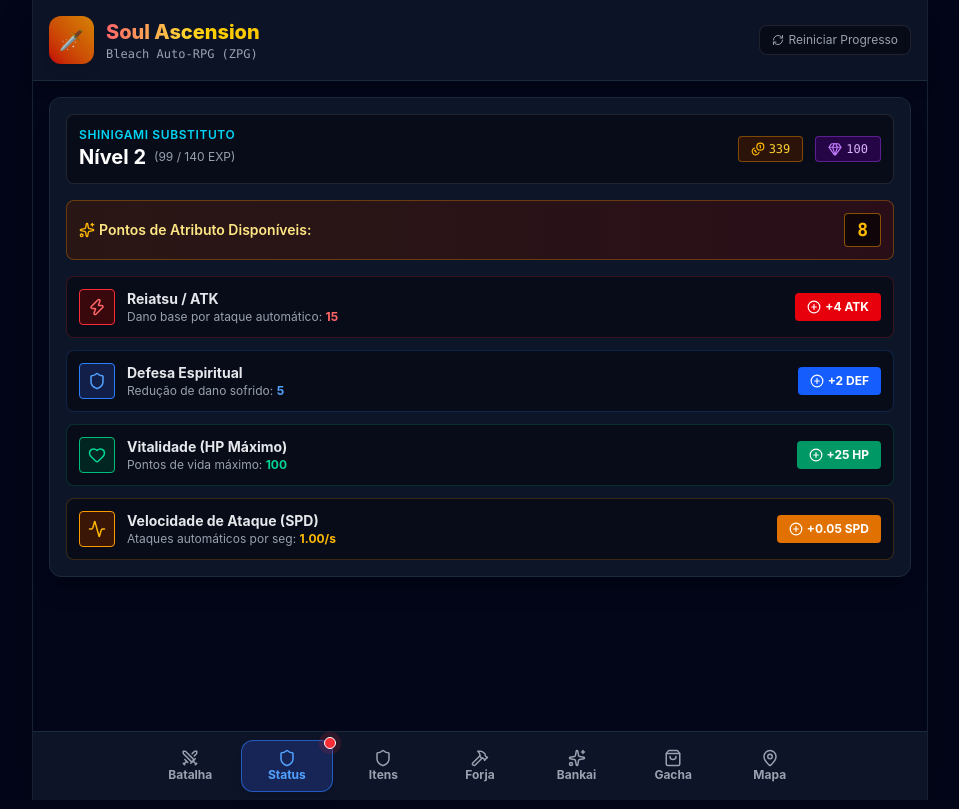
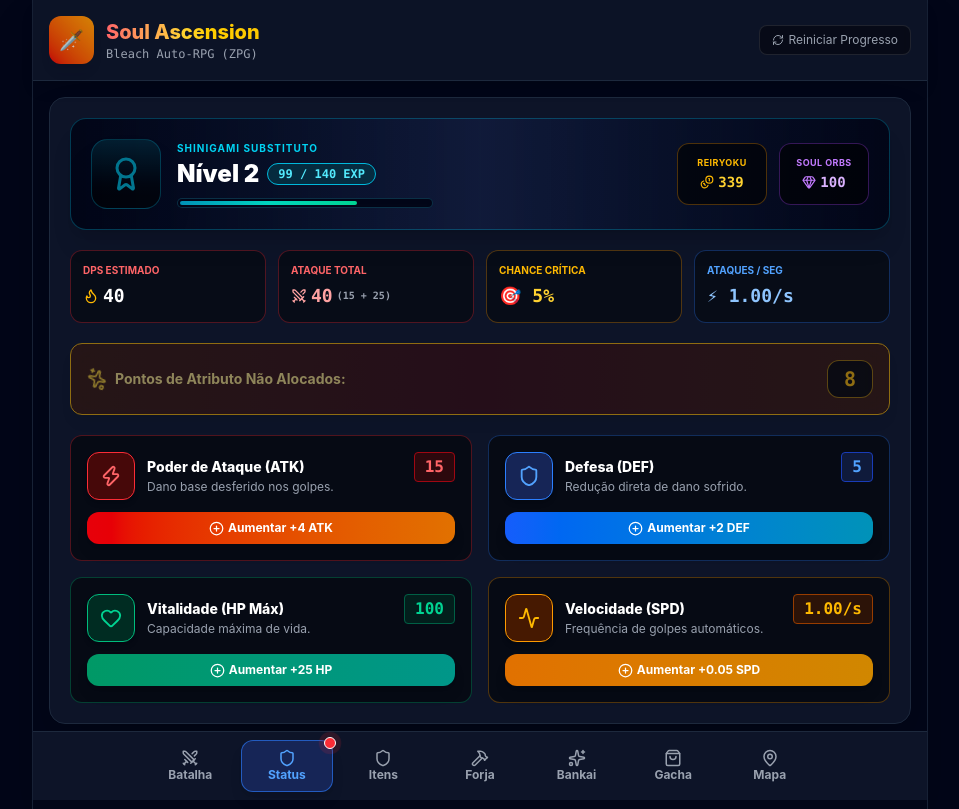
Before and after one commit to sandroumekita/soul-ascension-zpg, a React (Vite) app: page / in a window 1280 px wide. Both pictures are taken after a click on the button "Status". Shown: the whole page, without its empty margins (160-1119 px from the left). Built offline with nearby package versions, Linux system fonts and the light colour scheme.

Commit message:
feat: complete redesign of StatsPanel UI with Hero Header, EXP progress bar, total DPS & combat stats overview

```diff
--- a/src/components/StatsPanel.tsx
+++ b/src/components/StatsPanel.tsx
@@ -1,123 +1,210 @@
 import React from 'react';
 import { useGameStore } from '../store/useGameStore';
 import { GAME_THEME } from '../config/themeConfig';
-import { Shield, Zap, Heart, Activity, PlusCircle, Coins, Gem, Sparkles } from 'lucide-react';
+import { Shield, Zap, Heart, Activity, PlusCircle, Coins, Gem, Sparkles, Award, Swords, Flame } from 'lucide-react';
 
 export const StatsPanel: React.FC = () => {
-  const { stats, allocateStatPoint } = useGameStore();
+  const { stats, equippedWeapon, allocateStatPoint } = useGameStore();
+
+  const expPct = Math.max(0, Math.min(100, (stats.exp / stats.nextLevelExp) * 100));
+
+  // Atributos totais combinando base + equipamento
+  const weaponAtk = equippedWeapon ? equippedWeapon.atk : 0;
+  const totalAtk = stats.baseAtk + weaponAtk;
+  const critPct = (equippedWeapon ? equippedWeapon.critChance * 100 : 5);
+  const calculatedDps = Math.round(totalAtk * stats.baseSpd);
 
   return (
-    <div className="bg-slate-900/90 text-white p-4 rounded-xl border border-slate-800 flex flex-col gap-4 shadow-xl">
-      {/* Header do Heroi */}
-      <div className="flex justify-between items-center bg-black/40 p-3 rounded-lg border border-white/10">
+    <div className="bg-slate-900/90 text-white p-5 rounded-2xl border border-slate-800 flex flex-col gap-5 shadow-2xl backdrop-blur-md">
+      {/* Header do Herói com Avatar / Card Estilizado */}
+      <div className="bg-gradient-to-r from-slate-950 via-blue-950/40 to-slate-950 p-5 rounded-2xl border border-cyan-500/30 shadow-xl flex flex-col md:flex-row justify-between md:items-center gap-4 relative overflow-hidden">
+        <div className="flex items-center gap-4 z-10">
+          <div className="p-4 bg-gradient-to-b from-cyan-950 to-black rounded-2xl border border-cyan-500/50 text-cyan-400 shadow-2xl animate-pulse flex items-center justify-center">
+            <Award size={36} />
+          </div>
           <div>
-          <div className="text-xs text-cyan-400 font-semibold uppercase tracking-wider">{GAME_THEME.heroTitle}</div>
-          <div className="text-xl font-bold flex items-center gap-2">
+            <span className="text-[10px] font-bold text-cyan-400 uppercase tracking-widest block mb-0.5">{GAME_THEME.heroTitle}</span>
+            <h2 className="text-2xl font-black text-white flex items-center gap-2">
               Nível {stats.level}
-            <span className="text-xs text-gray-400 font-normal">
-              ({stats.exp} / {stats.nextLevelExp} EXP)
+              <span className="text-xs px-2.5 py-0.5 rounded-full bg-cyan-950/80 border border-cyan-500 text-cyan-300 font-mono font-bold">
+                {stats.exp} / {stats.nextLevelExp} EXP
               </span>
-          </div>
-        </div>
-        <div className="flex gap-3 text-right">
-          <div className="bg-amber-950/60 px-3 py-1 rounded border border-amber-500/40 text-amber-300 font-mono text-xs flex items-center gap-1">
-            <Coins size={14} className="text-amber-400" /> {stats.gold}
-          </div>
-          <div className="bg-purple-950/60 px-3 py-1 rounded border border-purple-500/40 text-purple-300 font-mono text-xs flex items-center gap-1">
-            <Gem size={14} className="text-purple-400" /> {stats.gems}
+            </h2>
+            {/* Barra de Progresso de EXP */}
+            <div className="w-48 sm:w-64 bg-slate-950 h-2.5 rounded-full overflow-hidden border border-cyan-900/60 p-0.5 mt-2 shadow-inner">
+              <div
+                className="bg-gradient-to-r from-cyan-600 via-teal-400 to-emerald-400 h-full rounded-full transition-all duration-300"
+                style={{ width: `${expPct}%` }}
+              />
             </div>
           </div>
         </div>
 
-      {/* Pontos de Atributos Disponíveis */}
-      <div className="flex justify-between items-center bg-gradient-to-r from-amber-950/50 to-red-950/50 p-3 rounded-lg border border-amber-500/30">
-        <span className="text-sm font-semibold text-amber-200 flex items-center gap-1">
-          <Sparkles size={16} className="text-amber-400" /> Pontos de Atributo Disponíveis:
+        {/* Recursos do Jogador (Moedas & Joias em Cards Elegantes) */}
+        <div className="flex gap-3 z-10">
+          <div className="bg-black/60 p-3 rounded-xl border border-amber-500/30 flex flex-col items-center min-w-[90px]">
+            <span className="text-[9px] text-amber-400 font-bold uppercase tracking-wider">{GAME_THEME.currencyName}</span>
+            <span className="text-sm font-mono font-extrabold text-amber-300 mt-0.5 flex items-center gap-1">
+              <Coins size={14} className="text-amber-400" /> {stats.gold}
             </span>
-        <span className="text-lg font-bold font-mono text-amber-400 bg-black/60 px-3 py-0.5 rounded border border-amber-500/50">
+          </div>
+
+          <div className="bg-black/60 p-3 rounded-xl border border-purple-500/30 flex flex-col items-center min-w-[90px]">
+            <span className="text-[9px] text-purple-400 font-bold uppercase tracking-wider">{GAME_THEME.premiumCurrencyName}</span>
+            <span className="text-sm font-mono font-extrabold text-purple-300 mt-0.5 flex items-center gap-1">
+              <Gem size={14} className="text-purple-400" /> {stats.gems}
+            </span>
+          </div>
+        </div>
+      </div>
+
+      {/* Resumo de Atributos Totais de Combate (DPS / Crítico / Equipamento) */}
+      <div className="grid grid-cols-2 sm:grid-cols-4 gap-3">
+        <div className="bg-black/40 p-3 rounded-xl border border-red-500/30 flex flex-col">
+          <span className="text-[10px] text-red-400 font-bold uppercase">DPS Estimado</span>
+          <span className="text-lg font-mono font-extrabold text-white mt-1 flex items-center gap-1">
+            <Flame size={16} className="text-amber-400" /> {calculatedDps}
+          </span>
+        </div>
+
+        <div className="bg-black/40 p-3 rounded-xl border border-red-500/30 flex flex-col">
+          <span className="text-[10px] text-red-400 font-bold uppercase">Ataque Total</span>
+          <span className="text-lg font-mono font-extrabold text-red-300 mt-1 flex items-center gap-1">
+            <Swords size={16} /> {totalAtk} <span className="text-[10px] text-gray-400">({stats.baseAtk} + {weaponAtk})</span>
+          </span>
+        </div>
+
+        <div className="bg-black/40 p-3 rounded-xl border border-amber-500/30 flex flex-col">
+          <span className="text-[10px] text-amber-400 font-bold uppercase">Chance Crítica</span>
+          <span className="text-lg font-mono font-extrabold text-amber-300 mt-1">
+            🎯 {critPct.toFixed(0)}%
+          </span>
+        </div>
+
+        <div className="bg-black/40 p-3 rounded-xl border border-blue-500/30 flex flex-col">
+          <span className="text-[10px] text-blue-400 font-bold uppercase">Ataques / Seg</span>
+          <span className="text-lg font-mono font-extrabold text-blue-300 mt-1">
+            ⚡ {stats.baseSpd.toFixed(2)}/s
+          </span>
+        </div>
+      </div>
+
+      {/* Alerta / Banner de Pontos de Atributo Disponíveis */}
+      <div className={`p-4 rounded-xl border backdrop-blur-md flex justify-between items-center transition ${stats.statPoints > 0 ? 'bg-gradient-to-r from-amber-950/80 via-red-950/80 to-amber-950/80 border-amber-400 shadow-lg animate-pulse' : 'bg-black/40 border-white/10'}`}>
+        <div className="flex items-center gap-2">
+          <Sparkles size={20} className={stats.statPoints > 0 ? 'text-amber-300 animate-spin' : 'text-gray-500'} />
+          <span className="text-sm font-bold text-amber-200">
+            Pontos de Atributo Não Alocados:
+          </span>
+        </div>
+        <span className="text-xl font-extrabold font-mono text-amber-400 bg-black/80 px-4 py-1 rounded-xl border border-amber-400/60 shadow-inner">
           {stats.statPoints}
         </span>
       </div>
 
-      {/* Lista de Atributos para Upgrade */}
-      <div className="grid grid-cols-1 gap-3">
+      {/* Grade de Alocação de Atributos com Layout Moderno */}
+      <div className="grid grid-cols-1 sm:grid-cols-2 gap-4">
         {/* ATK */}
-        <div className="flex justify-between items-center bg-black/40 p-3 rounded-lg border border-red-500/20">
+        <div className="bg-black/50 p-4 rounded-xl border border-red-500/30 hover:border-red-500 transition flex flex-col justify-between gap-3">
+          <div className="flex items-start justify-between">
             <div className="flex items-center gap-3">
-            <div className="p-2 bg-red-950/80 rounded border border-red-500 text-red-400">
-              <Zap size={18} />
+              <div className="p-3 bg-red-950 rounded-xl border border-red-500 text-red-400 shadow-md">
+                <Zap size={22} />
               </div>
               <div>
-              <div className="text-sm font-bold text-gray-200">Reiatsu / ATK</div>
-              <div className="text-xs text-gray-400">Dano base por ataque automático: <span className="text-red-400 font-bold">{stats.baseAtk}</span></div>
+                <h4 className="text-sm font-extrabold text-white">Poder de Ataque (ATK)</h4>
+                <p className="text-xs text-gray-400 mt-0.5">Dano base desferido nos golpes.</p>
               </div>
             </div>
+            <span className="text-base font-extrabold font-mono text-red-400 bg-red-950/60 px-2.5 py-0.5 rounded border border-red-800">
+              {stats.baseAtk}
+            </span>
+          </div>
+
           <button
             onClick={() => allocateStatPoint('atk')}
             disabled={stats.statPoints <= 0}
-            className="px-3 py-1.5 bg-red-600 hover:bg-red-500 disabled:opacity-40 text-white font-bold text-xs rounded transition flex items-center gap-1"
+            className="w-full py-2 bg-gradient-to-r from-red-600 to-amber-600 hover:from-red-500 hover:to-amber-500 disabled:opacity-40 text-white font-bold text-xs rounded-xl shadow-lg transition flex items-center justify-center gap-1 cursor-pointer disabled:cursor-not-allowed"
           >
-            <PlusCircle size={14} /> +4 ATK
+            <PlusCircle size={15} /> Aumentar +4 ATK
           </button>
         </div>
 
         {/* DEF */}
-        <div className="flex justify-between items-center bg-black/40 p-3 rounded-lg border border-blue-500/20">
+        <div className="bg-black/50 p-4 rounded-xl border border-blue-500/30 hover:border-blue-500 transition flex flex-col justify-between gap-3">
+          <div className="flex items-start justify-between">
             <div className="flex items-center gap-3">
-            <div className="p-2 bg-blue-950/80 rounded border border-blue-500 text-blue-400">
-              <Shield size={18} />
+              <div className="p-3 bg-blue-950 rounded-xl border border-blue-500 text-blue-400 shadow-md">
+                <Shield size={22} />
               </div>
               <div>
-              <div className="text-sm font-bold text-gray-200">Defesa Espiritual</div>
-              <div className="text-xs text-gray-400">Redução de dano sofrido: <span className="text-blue-400 font-bold">{stats.baseDef}</span></div>
+                <h4 className="text-sm font-extrabold text-white">Defesa (DEF)</h4>
+                <p className="text-xs text-gray-400 mt-0.5">Redução direta de dano sofrido.</p>
               </div>
             </div>
+            <span className="text-base font-extrabold font-mono text-blue-400 bg-blue-950/60 px-2.5 py-0.5 rounded border border-blue-800">
+              {stats.baseDef}
+            </span>
+          </div>
+
           <button
             onClick={() => allocateStatPoint('def')}
             disabled={stats.statPoints <= 0}
-            className="px-3 py-1.5 bg-blue-600 hover:bg-blue-500 disabled:opacity-40 text-white font-bold text-xs rounded transition flex items-center gap-1"
+            className="w-full py-2 bg-gradient-to-r from-blue-600 to-cyan-600 hover:from-blue-500 hover:to-cyan-500 disabled:opacity-40 text-white font-bold text-xs rounded-xl shadow-lg transition flex items-center justify-center gap-1 cursor-pointer disabled:cursor-not-allowed"
           >
-            <PlusCircle size={14} /> +2 DEF
+            <PlusCircle size={15} /> Aumentar +2 DEF
           </button>
         </div>
 
         {/* HP */}
-        <div className="flex justify-between items-center bg-black/40 p-3 rounded-lg border border-emerald-500/20">
+        <div className="bg-black/50 p-4 rounded-xl border border-emerald-500/30 hover:border-emerald-500 transition flex flex-col justify-between gap-3">
+          <div className="flex items-start justify-between">
             <div className="flex items-center gap-3">
-            <div className="p-2 bg-emerald-950/80 rounded border border-emerald-500 text-emerald-400">
-              <Heart size={18} />
+              <div className="p-3 bg-emerald-950 rounded-xl border border-emerald-500 text-emerald-400 shadow-md">
+                <Heart size={22} />
               </div>
               <div>
-              <div className="text-sm font-bold text-gray-200">Vitalidade (HP Máximo)</div>
-              <div className="text-xs text-gray-400">Pontos de vida máximo: <span className="text-emerald-400 font-bold">{stats.baseHp}</span></div>
+                <h4 className="text-sm font-extrabold text-white">Vitalidade (HP Máx)</h4>
+                <p className="text-xs text-gray-400 mt-0.5">Capacidade máxima de vida.</p>
               </div>
             </div>
+            <span className="text-base font-extrabold font-mono text-emerald-400 bg-emerald-950/60 px-2.5 py-0.5 rounded border border-emerald-800">
+              {stats.baseHp}
+            </span>
+          </div>
+
           <button
             onClick={() => allocateStatPoint('hp')}
             disabled={stats.statPoints <= 0}
-            className="px-3 py-1.5 bg-emerald-600 hover:bg-emerald-500 disabled:opacity-40 text-white font-bold text-xs rounded transition flex items-center gap-1"
+            className="w-full py-2 bg-gradient-to-r from-emerald-600 to-teal-600 hover:from-emerald-500 hover:to-teal-500 disabled:opacity-40 text-white font-bold text-xs rounded-xl shadow-lg transition flex items-center justify-center gap-1 cursor-pointer disabled:cursor-not-allowed"
           >
-            <PlusCircle size={14} /> +25 HP
+            <PlusCircle size={15} /> Aumentar +25 HP
           </button>
         </div>
 
         {/* SPD */}
-        <div className="flex justify-between items-center bg-black/40 p-3 rounded-lg border border-amber-500/20">
+        <div className="bg-black/50 p-4 rounded-xl border border-amber-500/30 hover:border-amber-500 transition flex flex-col justify-between gap-3">
+          <div className="flex items-start justify-between">
             <div className="flex items-center gap-3">
-            <div className="p-2 bg-amber-950/80 rounded border border-amber-500 text-amber-400">
-              <Activity size={18} />
+              <div className="p-3 bg-amber-950 rounded-xl border border-amber-500 text-amber-400 shadow-md">
+                <Activity size={22} />
               </div>
               <div>
-              <div className="text-sm font-bold text-gray-200">Velocidade de Ataque (SPD)</div>
-              <div className="text-xs text-gray-400">Ataques automáticos por seg: <span className="text-amber-400 font-bold">{stats.baseSpd.toFixed(2)}/s</span></div>
+                <h4 className="text-sm font-extrabold text-white">Velocidade (SPD)</h4>
+                <p className="text-xs text-gray-400 mt-0.5">Frequência de golpes automáticos.</p>
               </div>
             </div>
+            <span className="text-base font-extrabold font-mono text-amber-400 bg-amber-950/60 px-2.5 py-0.5 rounded border border-amber-800">
+              {stats.baseSpd.toFixed(2)}/s
+            </span>
+          </div>
+
           <button
             onClick={() => allocateStatPoint('spd')}
             disabled={stats.statPoints <= 0}
-            className="px-3 py-1.5 bg-amber-600 hover:bg-amber-500 disabled:opacity-40 text-white font-bold text-xs rounded transition flex items-center gap-1"
+            className="w-full py-2 bg-gradient-to-r from-amber-600 to-yellow-600 hover:from-amber-500 hover:to-yellow-500 disabled:opacity-40 text-white font-bold text-xs rounded-xl shadow-lg transition flex items-center justify-center gap-1 cursor-pointer disabled:cursor-not-allowed"
           >
-            <PlusCircle size={14} /> +0.05 SPD
+            <PlusCircle size={15} /> Aumentar +0.05 SPD
           </button>
         </div>
       </div>
```
Lines whose indentation alone changed are shown as unchanged.
